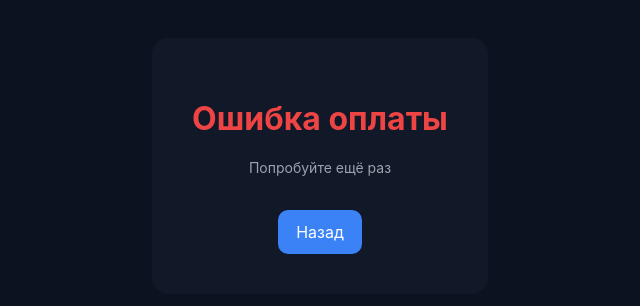
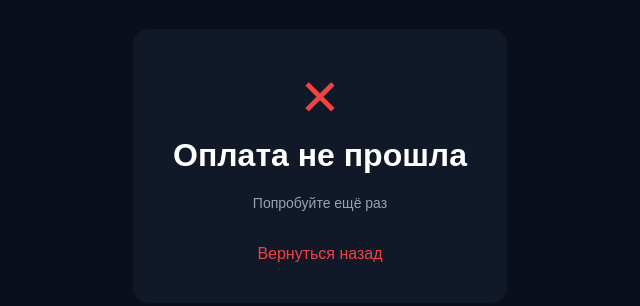
Before and after one commit to sevik2302/payment-server, a website: page public/fail.html in a window 1280 px wide. Shown: the part 234-540 px from the top of the page, without its empty margins (320-960 px from the left). Drawn offline with Linux system fonts and the light colour scheme.

Commit message:
Update fail.html

```diff
--- a/public/fail.html
+++ b/public/fail.html
@@ -8,38 +8,41 @@
 <style>
 body {
   margin: 0;
-      font-family: -apple-system, BlinkMacSystemFont, "Segoe UI", Roboto;
-      background: #0b1220;
+  font-family: Arial;
+  background: #0a0f1c;
+  color: #fff;
   display: flex;
   justify-content: center;
   align-items: center;
   height: 100vh;
-      color: #e5e7eb;
+  text-align: center;
 }
 
 .card {
   background: #111827;
   padding: 40px;
   border-radius: 16px;
-      text-align: center;
+  max-width: 400px;
+}
+
+.cross {
+  font-size: 50px;
+  color: #ef4444;
 }
 
 h1 {
-      color: #ef4444;
+  margin-top: 10px;
 }
 
 p {
-      color: #9ca3af;
+  color: #94a3b8;
   font-size: 14px;
 }
 
 a {
   display: inline-block;
   margin-top: 20px;
-      padding: 12px 18px;
-      background: #3b82f6;
-      color: white;
-      border-radius: 10px;
+  color: #ef4444;
   text-decoration: none;
 }
 </style>
@@ -48,9 +51,10 @@
 <body>
 
 <div class="card">
-    <h1>Ошибка оплаты</h1>
+  <div class="cross">✕</div>
+  <h1>Оплата не прошла</h1>
   <p>Попробуйте ещё раз</p>
-    <a href="/">Назад</a>
+  <a href="/">Вернуться назад</a>
 </div>
 
 </body>
```
Lines whose indentation alone changed are shown as unchanged.
